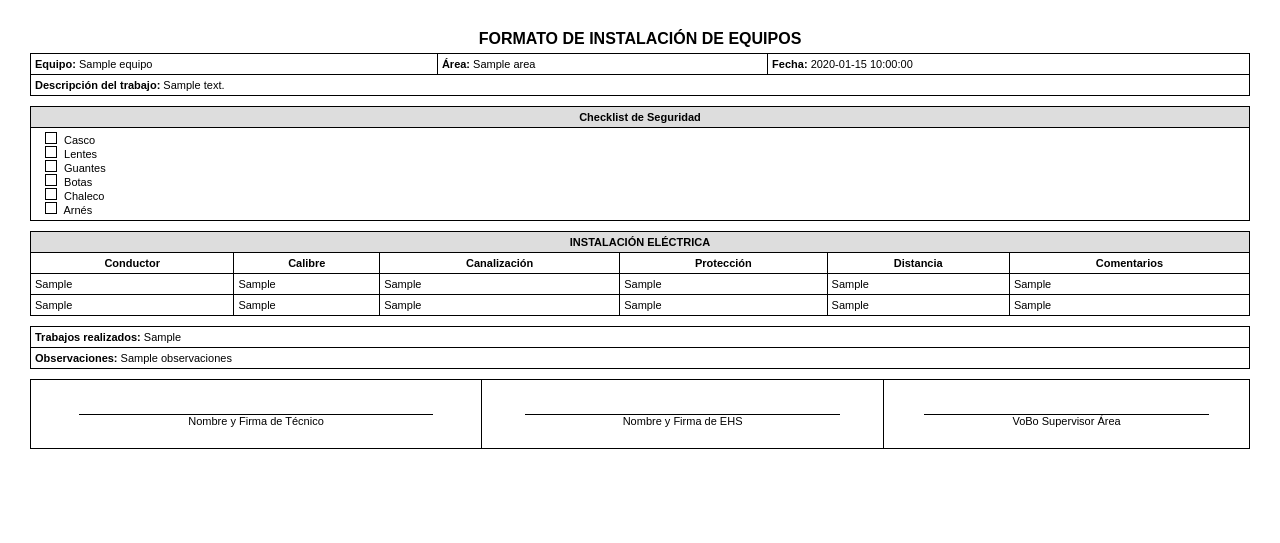
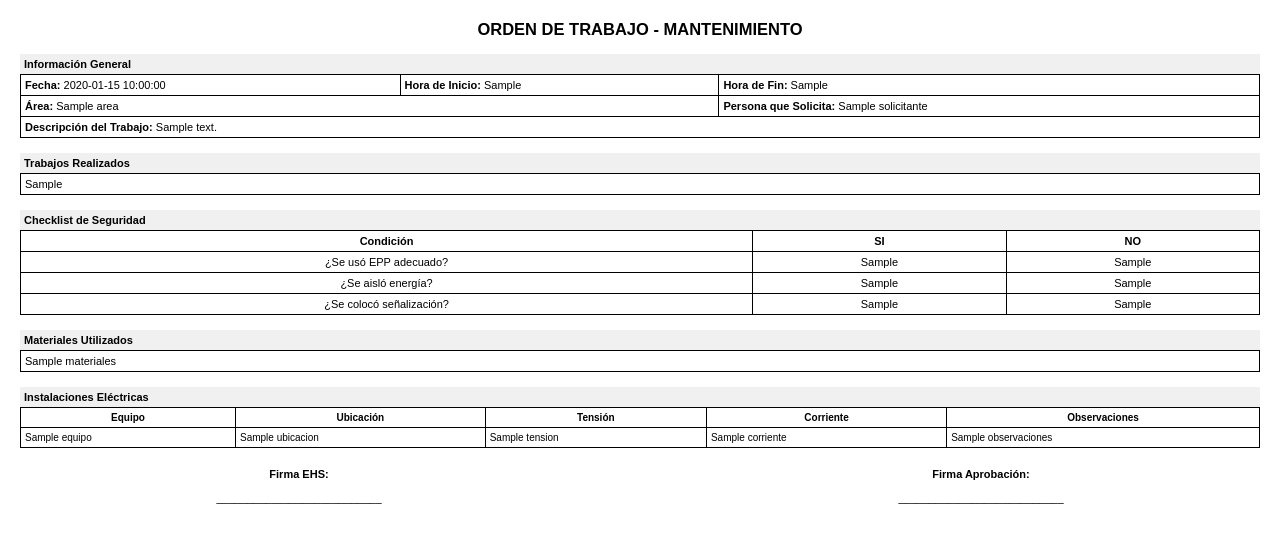
Before and after one commit to tenorio3g/Ordenes, a Flask app: template templates/pdf_template.html in a window 1280 px wide. Shown: the top 543 px of the page. Run offline with Flask 3, Linux system fonts and the light colour scheme; the template is opened without the code that fills it: most values are stand-ins (such as "Sample title", 1, 10 or a date in 2020).

Commit message:
Update pdf_template.html

```diff
--- a/templates/pdf_template.html
+++ b/templates/pdf_template.html
@@ -2,151 +2,158 @@
 <html lang="es">
 <head>
     <meta charset="UTF-8">
-  <title>Formato PDF</title>
+    <title>Orden de Trabajo</title>
     <style>
         body {
             font-family: Arial, sans-serif;
             font-size: 11px;
-      margin: 30px;
+            margin: 20px;
         }
-    h1 {
+
+        h2 {
             text-align: center;
-      font-size: 16px;
-      margin-bottom: 5px;
+            margin-bottom: 10px;
         }
+
+        .section-title {
+            background-color: #f0f0f0;
+            font-weight: bold;
+            padding: 4px;
+            margin-top: 15px;
+        }
+
         table {
             width: 100%;
             border-collapse: collapse;
             margin-bottom: 10px;
         }
-    td, th {
+
+        th, td {
             border: 1px solid #000;
             padding: 4px;
             vertical-align: top;
         }
-    .section-title {
-      background-color: #ddd;
-      font-weight: bold;
+
+        .signature {
+            height: 60px;
+        }
+
+        .firmas {
+            display: flex;
+            justify-content: space-between;
+            margin-top: 20px;
+        }
+
+        .firma-box {
+            width: 45%;
             text-align: center;
         }
-    .no-border {
-      border: none;
-    }
-    .firma {
-      height: 60px;
+
+        .checklist td {
             text-align: center;
         }
-    .linea-firma {
-      border-top: 1px solid black;
-      margin-top: 30px;
-      width: 80%;
-      margin-left: auto;
-      margin-right: auto;
-    }
-    .checkbox {
-      display: inline-block;
-      width: 10px;
-      height: 10px;
-      border: 1px solid black;
-      margin-right: 4px;
-    }
-    .text-center {
-      text-align: center;
+
+        .instalaciones th, .instalaciones td {
+            font-size: 10px;
         }
     </style>
 </head>
 <body>
 
-  <h1>FORMATO DE INSTALACIÓN DE EQUIPOS</h1>
+    <h2>ORDEN DE TRABAJO - MANTENIMIENTO</h2>
 
+    <div class="section-title">Información General</div>
     <table>
         <tr>
-      <td><strong>Equipo:</strong> {{ data.equipo }}</td>
-      <td><strong>Área:</strong> {{ data.area }}</td>
-      <td><strong>Fecha:</strong> {{ data.fecha }}</td>
+            <td><strong>Fecha:</strong> {{ fecha }}</td>
+            <td><strong>Hora de Inicio:</strong> {{ hora_inicio }}</td>
+            <td><strong>Hora de Fin:</strong> {{ hora_fin }}</td>
         </tr>
         <tr>
-      <td colspan="3"><strong>Descripción del trabajo:</strong> {{ data.descripcion_trabajo }}</td>
+            <td colspan="2"><strong>Área:</strong> {{ area }}</td>
+            <td><strong>Persona que Solicita:</strong> {{ solicitante }}</td>
+        </tr>
+        <tr>
+            <td colspan="3"><strong>Descripción del Trabajo:</strong> {{ descripcion }}</td>
         </tr>
     </table>
 
-  <!-- Checklist de Seguridad -->
+    <div class="section-title">Trabajos Realizados</div>
     <table>
         <tr>
-      <td class="section-title" colspan="3">Checklist de Seguridad</td>
-    </tr>
-    <tr>
-      <td colspan="3">
-        <ul style="list-style: none; padding-left: 10px; margin: 0;">
-          <li><span class="checkbox">{% if data.casco %}✔{% endif %}</span> Casco</li>
-          <li><span class="checkbox">{% if data.lentes %}✔{% endif %}</span> Lentes</li>
-          <li><span class="checkbox">{% if data.guantes %}✔{% endif %}</span> Guantes</li>
-          <li><span class="checkbox">{% if data.botas %}✔{% endif %}</span> Botas</li>
-          <li><span class="checkbox">{% if data.chaleco %}✔{% endif %}</span> Chaleco</li>
-          <li><span class="checkbox">{% if data.arnes %}✔{% endif %}</span> Arnés</li>
-        </ul>
-      </td>
+            <td>{{ trabajos_realizados }}</td>
         </tr>
     </table>
 
-  <!-- Tabla de Instalación Eléctrica -->
+    <div class="section-title">Checklist de Seguridad</div>
+    <table class="checklist">
+        <thead>
+            <tr>
+                <th>Condición</th>
+                <th>SI</th>
+                <th>NO</th>
+            </tr>
+        </thead>
+        <tbody>
+            <tr>
+                <td>¿Se usó EPP adecuado?</td>
+                <td>{{ epp_si }}</td>
+                <td>{{ epp_no }}</td>
+            </tr>
+            <tr>
+                <td>¿Se aisló energía?</td>
+                <td>{{ energia_si }}</td>
+                <td>{{ energia_no }}</td>
+            </tr>
+            <tr>
+                <td>¿Se colocó señalización?</td>
+                <td>{{ senalizacion_si }}</td>
+                <td>{{ senalizacion_no }}</td>
+            </tr>
+        </tbody>
+    </table>
+
+    <div class="section-title">Materiales Utilizados</div>
     <table>
         <tr>
-      <td class="section-title" colspan="6">INSTALACIÓN ELÉCTRICA</td>
-    </tr>
-    <tr>
-      <th>Conductor</th>
-      <th>Calibre</th>
-      <th>Canalización</th>
-      <th>Protección</th>
-      <th>Distancia</th>
-      <th>Comentarios</th>
-    </tr>
-    <tr>
-      <td>{{ data.conductor1 }}</td>
-      <td>{{ data.calibre1 }}</td>
-      <td>{{ data.canalizacion1 }}</td>
-      <td>{{ data.proteccion1 }}</td>
-      <td>{{ data.distancia1 }}</td>
-      <td>{{ data.comentarios1 }}</td>
-    </tr>
-    <tr>
-      <td>{{ data.conductor2 }}</td>
-      <td>{{ data.calibre2 }}</td>
-      <td>{{ data.canalizacion2 }}</td>
-      <td>{{ data.proteccion2 }}</td>
-      <td>{{ data.distancia2 }}</td>
-      <td>{{ data.comentarios2 }}</td>
+            <td>{{ materiales }}</td>
         </tr>
     </table>
 
-  <!-- Campos adicionales -->
-  <table>
+    <div class="section-title">Instalaciones Eléctricas</div>
+    <table class="instalaciones">
+        <thead>
             <tr>
-      <td><strong>Trabajos realizados:</strong> {{ data.trabajos_realizados }}</td>
+                <th>Equipo</th>
+                <th>Ubicación</th>
+                <th>Tensión</th>
+                <th>Corriente</th>
+                <th>Observaciones</th>
             </tr>
+        </thead>
+        <tbody>
+            {% for equipo in instalaciones %}
             <tr>
-      <td><strong>Observaciones:</strong> {{ data.observaciones }}</td>
+                <td>{{ equipo.nombre }}</td>
+                <td>{{ equipo.ubicacion }}</td>
+                <td>{{ equipo.tension }}</td>
+                <td>{{ equipo.corriente }}</td>
+                <td>{{ equipo.observaciones }}</td>
             </tr>
+            {% endfor %}
+        </tbody>
     </table>
 
-  <!-- Firmas -->
-  <table>
-    <tr>
-      <td class="firma">
-        <div class="linea-firma"></div>
-        <div>Nombre y Firma de Técnico</div>
-      </td>
-      <td class="firma">
-        <div class="linea-firma"></div>
-        <div>Nombre y Firma de EHS</div>
-      </td>
-      <td class="firma">
-        <div class="linea-firma"></div>
-        <div>VoBo Supervisor Área</div>
-      </td>
-    </tr>
-  </table>
+    <div class="firmas">
+        <div class="firma-box">
+            <strong>Firma EHS:</strong><br><br>
+            ___________________________
+        </div>
+        <div class="firma-box">
+            <strong>Firma Aprobación:</strong><br><br>
+            ___________________________
+        </div>
+    </div>
 
 </body>
 </html>
```
Lines whose indentation alone changed are shown as unchanged.
